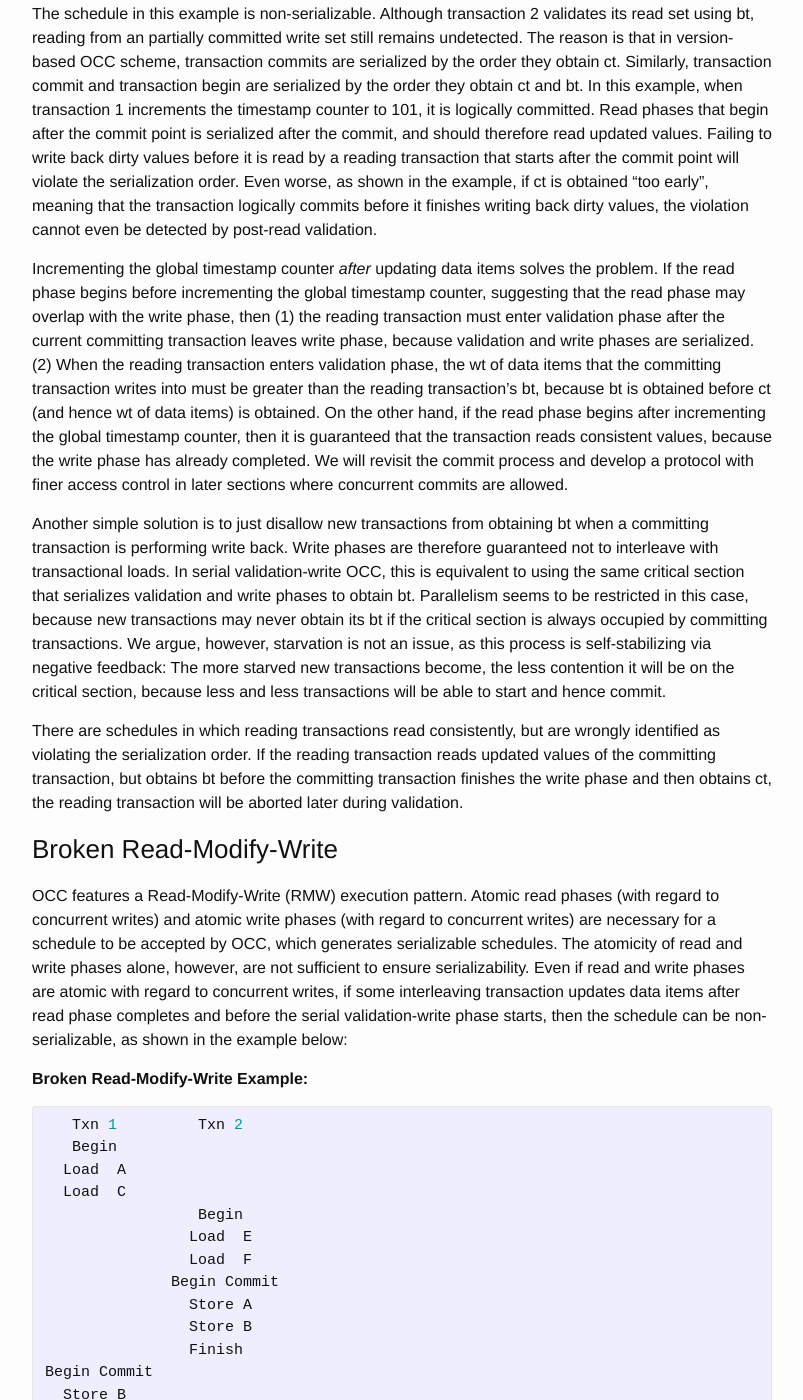
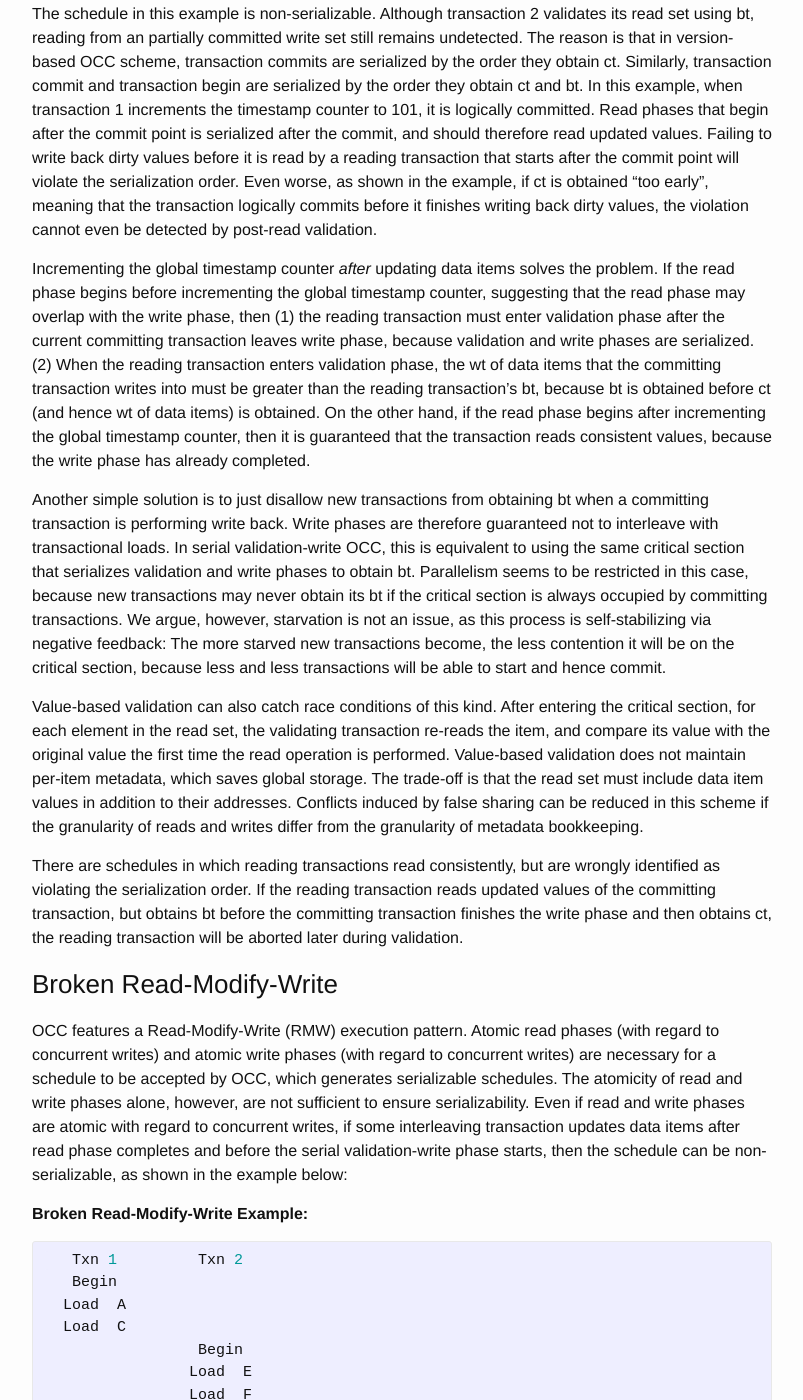
Before and after one commit to wangziqi2013/wangziqi2013.github.io, a Jekyll site: the page built from _posts/2018-03-21-Analyzing-OCC-Anomalies-and-Solutions.markdown, in a window 1280 px wide and 1400 px high, scrolled down 4751 px. Shown: the whole window, without its empty margins (238-1041 px from the left). Built offline with Jekyll 4.4.1, drawn with Linux system fonts in a browser that asks for light colours; some of the changed text lies outside the part shown.

Commit message:
Adding value validation

```diff
--- a/_posts/2018-03-21-Analyzing-OCC-Anomalies-and-Solutions.markdown
+++ b/_posts/2018-03-21-Analyzing-OCC-Anomalies-and-Solutions.markdown
@@ -216,8 +216,7 @@ validation and write phases are serialized. (2) When the reading transaction ent
 that the committing transaction writes into must be greater than the reading transaction's bt, because bt is obtained before
 ct (and hence wt of data items) is obtained. On the other hand, if the read phase begins after incrementing the
 global timestamp counter, then it is guaranteed that the transaction reads consistent values, because the write phase
-has already completed. We will revisit the commit process and develop a protocol with finer access control in later sections where
-concurrent commits are allowed.
+has already completed.
 
 Another simple solution is to just disallow new transactions from obtaining bt when a committing transaction is
 performing write back. Write phases are therefore guaranteed not to interleave with transactional loads. In serial
@@ -226,6 +225,13 @@ to obtain bt. Parallelism seems to be restricted in this case, because new trans
 the critical section is always occupied by committing transactions. We argue, however, starvation is not an issue,
 as this process is self-stabilizing via negative feedback: The more starved new transactions become, the less contention
 it will be on the critical section, because less and less transactions will be able to start and hence commit.
+
+Value-based validation can also catch race conditions of this kind. After entering the critical section, for each
+element in the read set, the validating transaction re-reads the item, and compare its value with the original value
+the first time the read operation is performed. Value-based validation does not maintain per-item metadata, which saves
+global storage. The trade-off is that the read set must include data item values in addition to their addresses.
+Conflicts induced by false sharing can be reduced in this scheme if the granularity of reads and writes differ
+from the granularity of metadata bookkeeping.
 
 There are schedules in which reading transactions read consistently, but are wrongly identified as violating the serialization
 order. If the reading transaction reads updated values of the committing transaction, but obtains bt before the committing
@@ -288,8 +294,8 @@ locks are released before virtual write locks are acquired. As shown in the exam
 may commit in-between without being detected, making the entire schedule non-serializable.
 
 There is one special case, however, that incremental validation suffices to guarantee serializability. For read-only
-transactions, if incremental validation is performed on every read, or at least on the last read, then post-validation
-of reads is unnecessary, as no virtual write lock is acquired.
+transactions, if incremental validation is performed on every read, or at least on the last read, then a separate
+post-read validation phase is unnecessary, as no virtual write lock is acquired.
 
 Non-atomic Read-Modify-Write does not always result in non-serializable schedules. As shown in
 [Serializable Non-OCC Schedule Example 2](#serializable-non-occ-example-2) of the previous section, transaction 2
```
